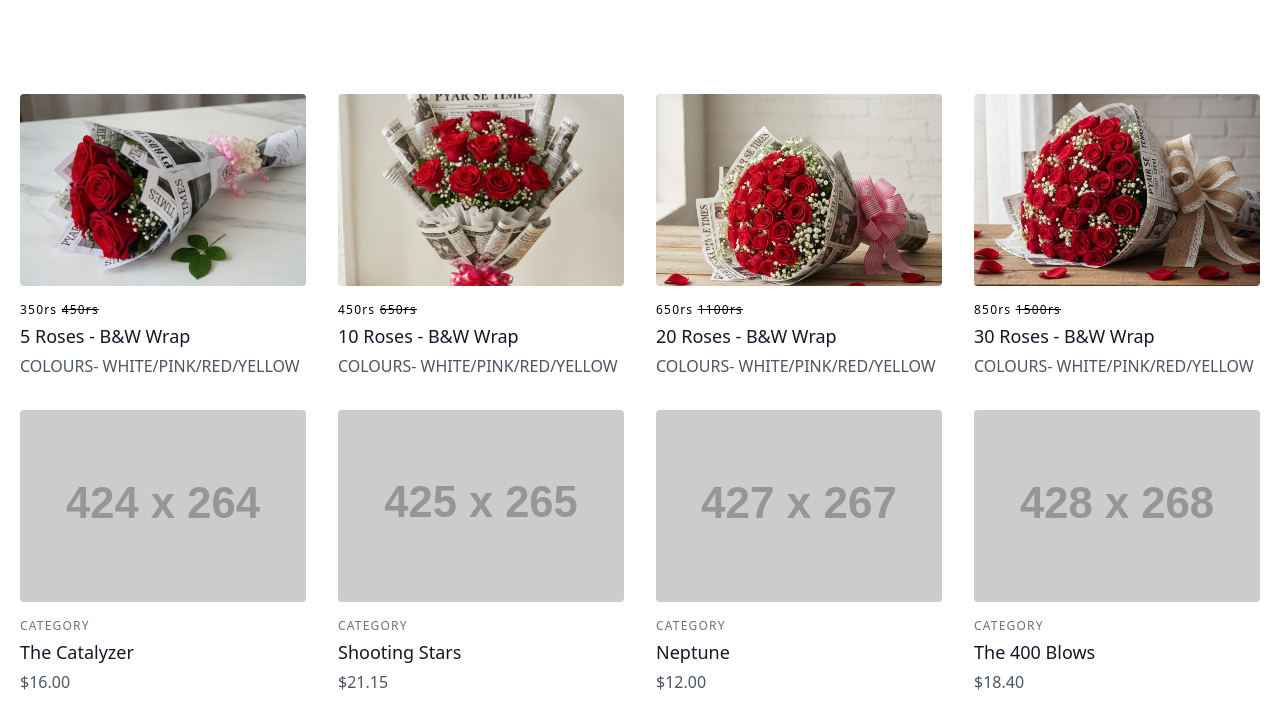
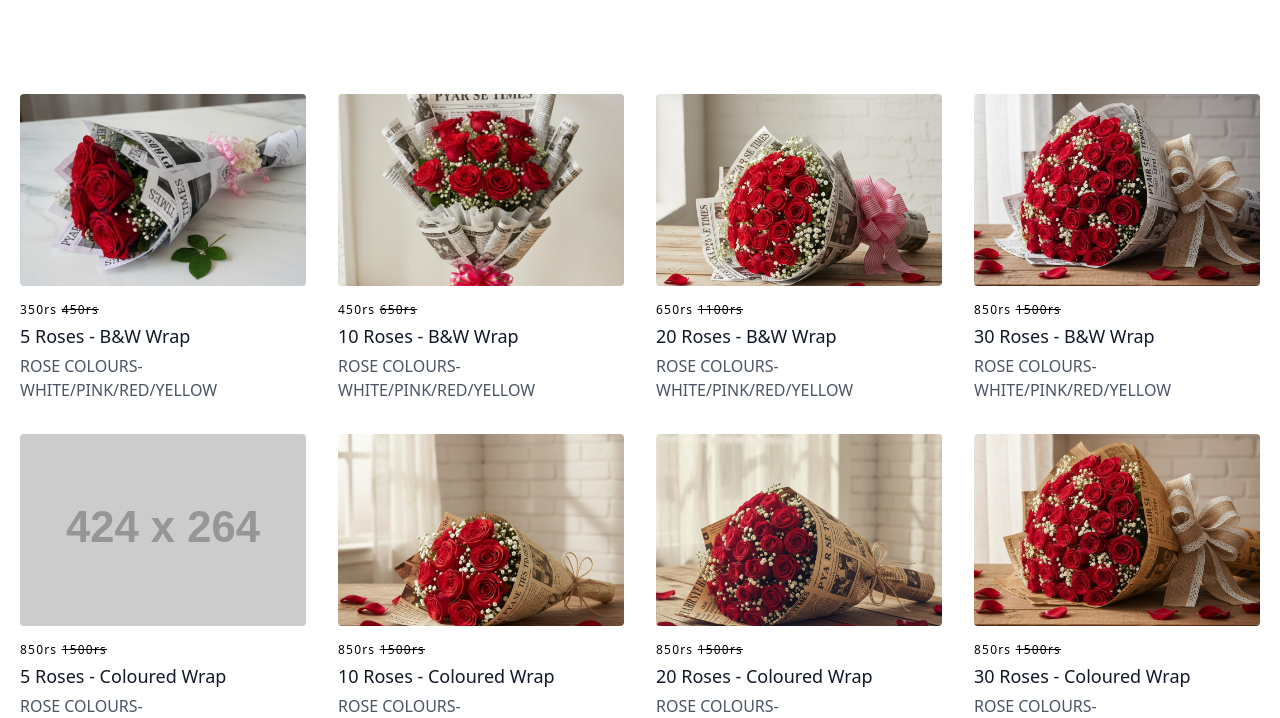
Before and after one commit to PyarSe/rose_section, a plain HTML site: page index.html in a window 1280 px wide. Shown: the part 82-800 px from the top of the page. Drawn offline with nearby package versions, Linux system fonts and the light colour scheme; placeholder pictures from the web are drawn by us.

Commit message:
Update index.html

```diff
--- a/index.html
+++ b/index.html
@@ -42,7 +42,7 @@
         <div class="mt-4">
           <h3 class="text-black text-xs tracking-widest title-font mb-1">350rs  <del>450rs</del></h3>
           <h2 class="text-gray-900 title-font text-lg font-medium"> 5 Roses - B&W Wrap</h2>
-          <p class="mt-1">COLOURS- WHITE/PINK/RED/YELLOW</p>
+          <p class="mt-1">ROSE COLOURS- WHITE/PINK/RED/YELLOW</p>
         </div>
       </div>
       <div class="lg:w-1/4 md:w-1/2 p-4 w-full">
@@ -52,7 +52,7 @@
         <div class="mt-4">
           <h3 class="text-black text-xs tracking-widest title-font mb-1">450rs  <del>650rs</del></h3>
           <h2 class="text-gray-900 title-font text-lg font-medium"> 10 Roses - B&W Wrap</h2>
-          <p class="mt-1">COLOURS- WHITE/PINK/RED/YELLOW</p>
+          <p class="mt-1">ROSE COLOURS- WHITE/PINK/RED/YELLOW</p>
         </div>
       </div>
       <div class="lg:w-1/4 md:w-1/2 p-4 w-full">
@@ -62,7 +62,7 @@
         <div class="mt-4">
           <h3 class="text-black text-xs tracking-widest title-font mb-1">650rs   <del>1100rs</del></h3>
           <h2 class="text-gray-900 title-font text-lg font-medium">20 Roses - B&W Wrap</h2>
-          <p class="mt-1">COLOURS- WHITE/PINK/RED/YELLOW</p>
+          <p class="mt-1">ROSE COLOURS- WHITE/PINK/RED/YELLOW</p>
         </div>
       </div>
       <div class="lg:w-1/4 md:w-1/2 p-4 w-full">
@@ -72,47 +72,48 @@
         <div class="mt-4">
           <h3 class="text-black text-xs tracking-widest title-font mb-1">850rs  <del>1500rs</del></h3>
           <h2 class="text-gray-900 title-font text-lg font-medium">30 Roses - B&W Wrap</h2>
-          <p class="mt-1">COLOURS- WHITE/PINK/RED/YELLOW</p>
+          <p class="mt-1">ROSE COLOURS- WHITE/PINK/RED/YELLOW</p>
         </div>
       </div>
+      <!--middle partition-->
       <div class="lg:w-1/4 md:w-1/2 p-4 w-full">
         <a class="block relative h-48 rounded overflow-hidden">
           <img alt="ecommerce" class="object-cover object-center w-full h-full block" src="https://dummyimage.com/424x264">
         </a>
         <div class="mt-4">
-          <h3 class="text-gray-500 text-xs tracking-widest title-font mb-1">CATEGORY</h3>
-          <h2 class="text-gray-900 title-font text-lg font-medium">The Catalyzer</h2>
-          <p class="mt-1">$16.00</p>
+          <h3 class="text-black text-xs tracking-widest title-font mb-1">850rs  <del>1500rs</del></h3>
+          <h2 class="text-gray-900 title-font text-lg font-medium">5 Roses - Coloured Wrap</h2>
+          <p class="mt-1">ROSE COLOURS- WHITE/PINK/RED/YELLOW</p>
         </div>
       </div>
       <div class="lg:w-1/4 md:w-1/2 p-4 w-full">
         <a class="block relative h-48 rounded overflow-hidden">
-          <img alt="ecommerce" class="object-cover object-center w-full h-full block" src="https://dummyimage.com/425x265">
+          <img alt="ecommerce" class="object-cover object-center w-full h-full block" src="colour10.jpg">
         </a>
         <div class="mt-4">
-          <h3 class="text-gray-500 text-xs tracking-widest title-font mb-1">CATEGORY</h3>
-          <h2 class="text-gray-900 title-font text-lg font-medium">Shooting Stars</h2>
-          <p class="mt-1">$21.15</p>
+          <h3 class="text-black text-xs tracking-widest title-font mb-1">850rs  <del>1500rs</del></h3>
+          <h2 class="text-gray-900 title-font text-lg font-medium">10 Roses - Coloured Wrap</h2>
+          <p class="mt-1">ROSE COLOURS- WHITE/PINK/RED/YELLOW</p>
         </div>
       </div>
       <div class="lg:w-1/4 md:w-1/2 p-4 w-full">
         <a class="block relative h-48 rounded overflow-hidden">
-          <img alt="ecommerce" class="object-cover object-center w-full h-full block" src="https://dummyimage.com/427x267">
+          <img alt="ecommerce" class="object-cover object-center w-full h-full block" src="colour_20.jpg">
         </a>
         <div class="mt-4">
-          <h3 class="text-gray-500 text-xs tracking-widest title-font mb-1">CATEGORY</h3>
-          <h2 class="text-gray-900 title-font text-lg font-medium">Neptune</h2>
-          <p class="mt-1">$12.00</p>
+          <h3 class="text-black text-xs tracking-widest title-font mb-1">850rs  <del>1500rs</del></h3>
+          <h2 class="text-gray-900 title-font text-lg font-medium">20 Roses - Coloured Wrap</h2>
+          <p class="mt-1">ROSE COLOURS- WHITE/PINK/RED/YELLOW</p>
         </div>
       </div>
       <div class="lg:w-1/4 md:w-1/2 p-4 w-full">
         <a class="block relative h-48 rounded overflow-hidden">
-          <img alt="ecommerce" class="object-cover object-center w-full h-full block" src="https://dummyimage.com/428x268">
+          <img alt="ecommerce" class="object-cover object-center w-full h-full block" src="colour_30.jpg">
         </a>
         <div class="mt-4">
-          <h3 class="text-gray-500 text-xs tracking-widest title-font mb-1">CATEGORY</h3>
-          <h2 class="text-gray-900 title-font text-lg font-medium">The 400 Blows</h2>
-          <p class="mt-1">$18.40</p>
+          <h3 class="text-black text-xs tracking-widest title-font mb-1">850rs  <del>1500rs</del></h3>
+          <h2 class="text-gray-900 title-font text-lg font-medium">30 Roses - Coloured Wrap</h2>
+          <p class="mt-1">ROSE COLOURS- WHITE/PINK/RED/YELLOW</p>
         </div>
       </div>
     </div>
```
